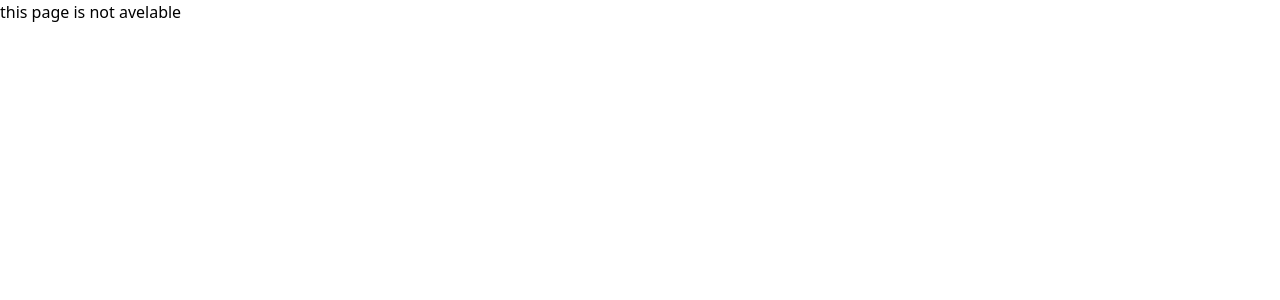
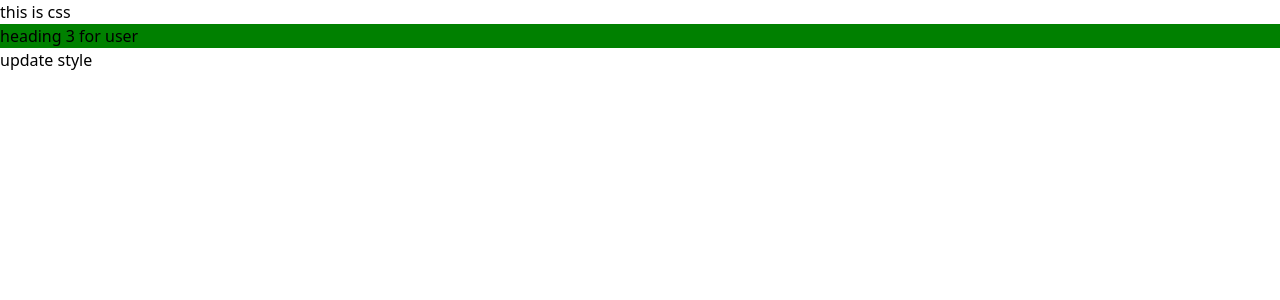
Before and after one commit to Pankajkumargupta/nextjs_mynewapp1, a Next.js app: page /usercss in a window 1280 px wide. Before the commit this address had no page. Shown: the top 300 px of the page. Built offline with nearby package versions, Linux system fonts and the light colour scheme.

Commit message:
css with next js

```diff
--- a/app/page.tsx
+++ b/app/page.tsx
@@ -1,27 +1,49 @@
-
-'use client'
-
+"use client";
+// interface abcc{
+//   name: string;
+// }
 import Link from "next/link";
 import { useRouter } from "next/navigation";
 // import {} from
 export default function Home() {
-
-    const router =useRouter();
-    const navigate=(name)=>{
-      router.push(name)
-    }
+  const router = useRouter();
+  const navigate = (name) => {
+    router.push(name);
+  };
   return (
     <div>
       <h1>This is home page</h1>
       <Link href="/login">Go to login page</Link>
       <Link href="/about">Go to about page</Link>
-     <br/>
-     <button onClick={()=>navigate("/login")} className="bg-blue-500">go to login page</button><br/>
-     <button onClick={()=>navigate("/about")} className="bg-green-500">go to about page</button><br/>
-      <Link className="bg-pink-500 rounded border p-0.5 hover:bg-rose-500 " href="/productlist">Go to Client Product Page</Link>
-<Link className="bg-pink-500 rounded border p-0.5 hover:bg-rose-500 " href="/productserverlist">Go to Server Product Page</Link>
+      <br />
+      <button onClick={() => navigate("/login")} className="bg-blue-500">
+        go to login page
+      </button>
+      <br />
+      <button onClick={() => navigate("/about")} className="bg-green-500">
+        go to about page
+      </button>
+      <br />
+      <Link
+        className="bg-pink-500 rounded border p-0.5 hover:bg-rose-500 "
+        href="/productlist"
+      >
+        Go to Client Product Page
+      </Link>
+      <Link
+        className="bg-pink-500 rounded border p-0.5 hover:bg-rose-500 "
+        href="/productserverlist"
+      >
+        Go to Server Product Page
+      </Link>
       {/* <button onClick={()=>router.push("/logon")} className="bg-blue-500">go to login page</button><br/>
      <button onClick={()=>router.push("/about")} className="bg-green-500">go to about page</button> */}
+      <br /><br />
+      <hr />
+      <br />
+      <hr />
+
+      <h1>stype and css with next</h1>
     </div>
   );
 }
--- /dev/null
+++ b/app/usercss/page.tsx
@@ -0,0 +1,14 @@
+"use client"
+
+import { useState } from "react"
+
+export default function Page(){
+    const[h3Style , setH3Style]=useState({backgroundColor:'green'});
+    return(
+        <div>
+            <h1>this is css</h1>
+            <h3 style={h3Style}>heading 3 for user</h3>
+            <button onClick={()=>setH3Style({backgroundColor:'pink'})}>update style</button>
+        </div>
+    )
+}
```
Lines whose indentation alone changed are shown as unchanged.
